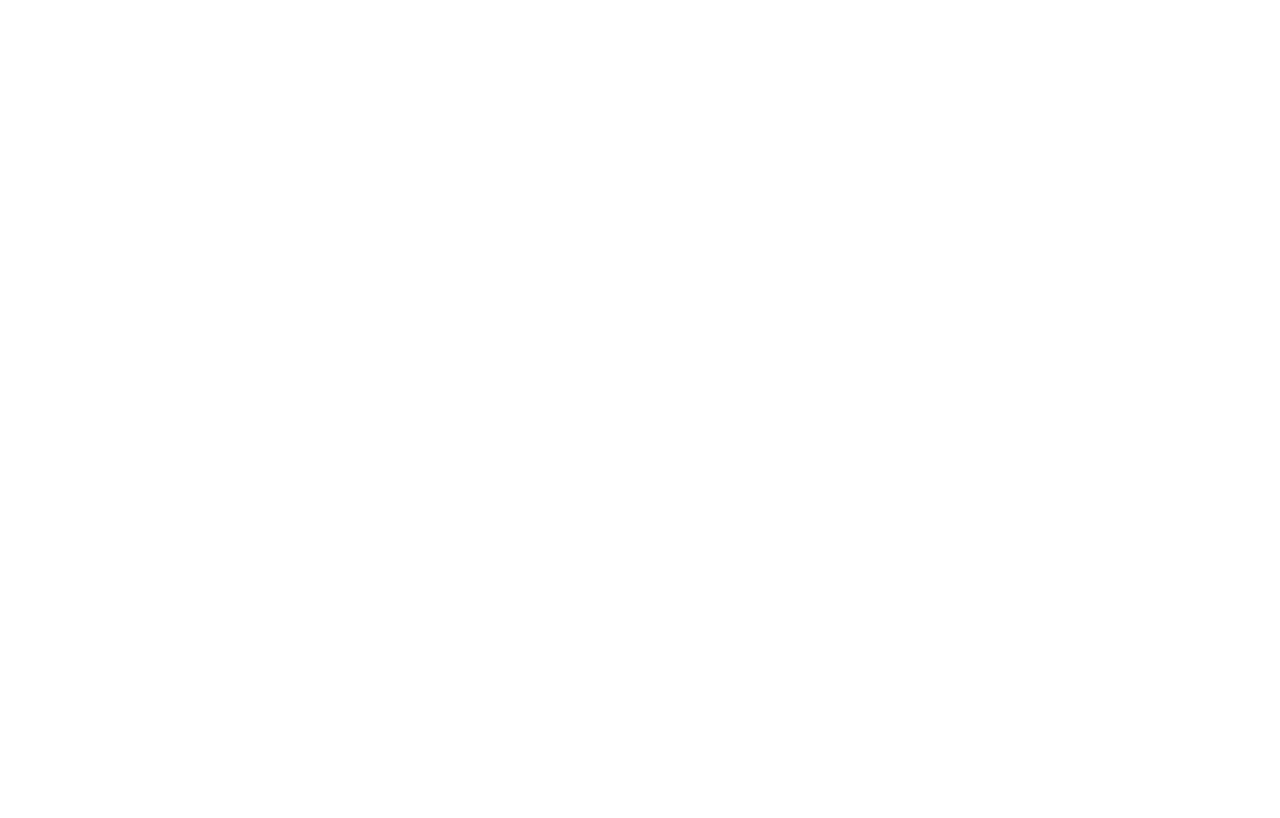
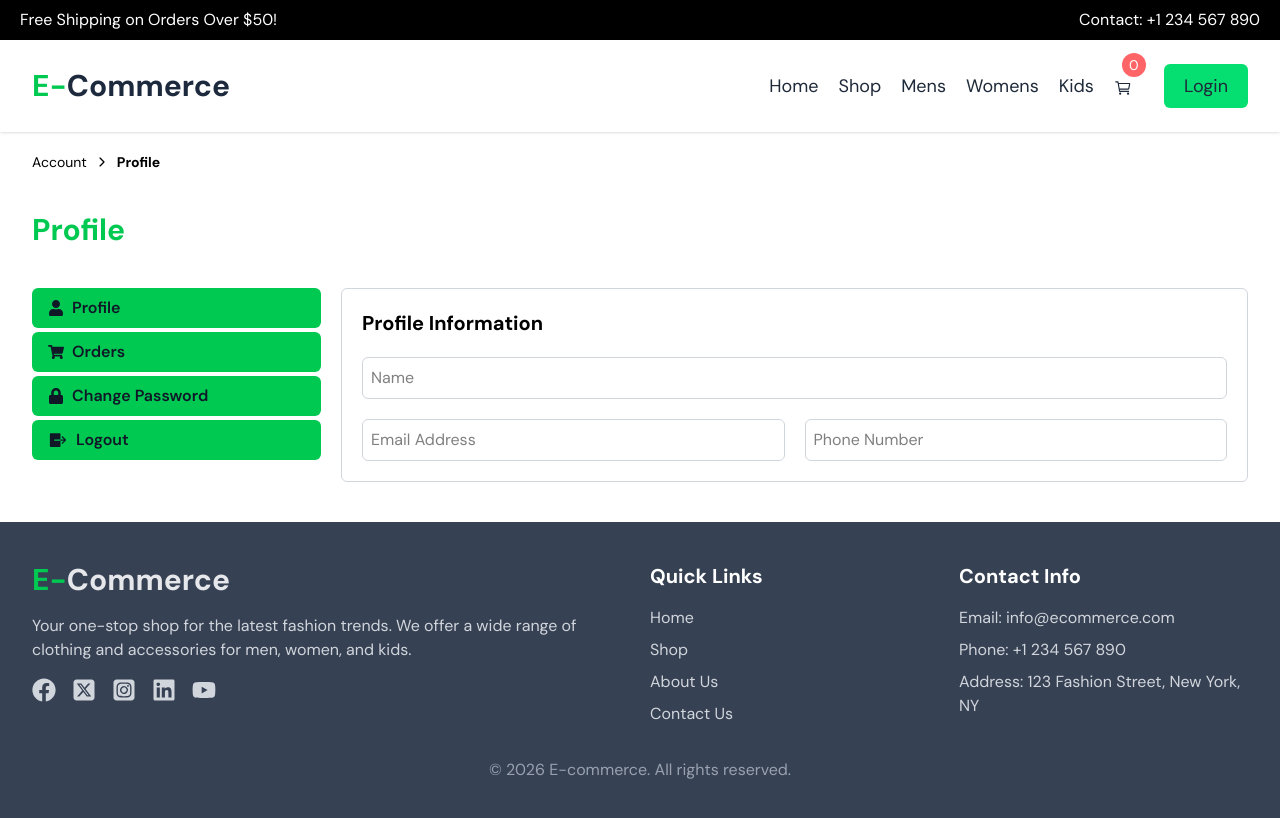
Before and after one commit to layesow/frontend-Ecommerce-React-MERN, a React app: page /account/profile in a window 1280 px wide. Before the commit this address had no page. Shown: the top 818 px of the page. Built offline with nearby package versions, Linux system fonts and the light colour scheme; the HTML template or start-up script is replaced by a standard one.

Commit message:
creation du menu sidbar de profile user

```diff
--- a/src/App.jsx
+++ b/src/App.jsx
@@ -9,6 +9,9 @@
 import Login from './pages/Login';
 import Cart from './pages/Cart';
 import Checkout from './pages/Checkout';
+import Profile from './pages/account/Profile';
+import Orders from './pages/account/Orders';
+import ChangePassword from './pages/account/ChangePassword';
 
 function App() {
 
@@ -23,6 +26,9 @@
           <Route path='/register' element={<Register/>} />
           <Route path='/cart' element={<Cart/>} />
           <Route path='/checkout' element={<Checkout/>} />
+          <Route path='/account/profile' element={<Profile/>} />
+          <Route path='/account/orders' element={<Orders/>} />
+          <Route path='/account/change-password' element={<ChangePassword/>} />
       </Routes>
     </>
     </>
--- /dev/null
+++ b/src/pages/account/ChangePassword.jsx
@@ -0,0 +1,12 @@
+import React from 'react'
+import Layout from '../../components/layouts/Layout'
+
+const ChangePassword = () => {
+  return (
+    <Layout>
+        <div>ChangePassword</div>
+    </Layout>
+  )
+}
+
+export default ChangePassword
--- /dev/null
+++ b/src/pages/account/Orders.jsx
@@ -0,0 +1,12 @@
+import React from 'react'
+import Layout from '../../components/layouts/Layout'
+
+const Orders = () => {
+  return (
+    <Layout>
+        <div>Orders</div>
+    </Layout>
+  )
+}
+
+export default Orders
--- /dev/null
+++ b/src/pages/account/Profile.jsx
@@ -0,0 +1,73 @@
+import React from 'react'
+import Layout from '../../components/layouts/Layout'
+import { IoIosArrowForward } from "react-icons/io";
+import { Link } from 'react-router-dom'
+import { FaUser } from "react-icons/fa";
+import { FaShoppingCart } from "react-icons/fa";
+import { FaLock } from "react-icons/fa";
+import { IoLogOutSharp } from "react-icons/io5";
+
+
+
+
+const Profile = () => {
+  return (
+    <Layout>
+        {/* breadcrump */}
+        <div className="max-w-360 lg:px-8 px-5 mx-auto py-5">
+          <div className="flex items-center gap-x-2 text-sm">
+            <Link>Account</Link>
+            <IoIosArrowForward />
+            <Link className="font-bold">Profile</Link>
+          </div>
+        </div>
+
+        {/* title */}
+        <div className="max-w-360 lg:px-8 px-5 mx-auto py-5">
+          <div className="flex text-4xl gap-x-2 text-green-500">
+            <h1 className="text-3xl font-bold">Profile</h1>
+          </div>
+        </div>
+        <div className="max-w-360 lg:px-8 px-5 mx-auto pt-5 b pb-10">
+          <div className="grid grid-cols-12 gap-5">
+            {/* sidebar */}
+            <div className="lg:col-span-3 col-span-12 mb-5">
+              <div className="space-y-1">
+                <Link to="/account/profile" className="bg-green-500 text-gray-900 px-4 py-2
+                    rounded-md w-full flex items-center font-semibold hover:bg-gray-900 hover:text-white
+                    animation duration-300"> <FaUser className='me-2' />Profile
+                </Link>
+                <Link to="/account/orders" className="bg-green-500 text-gray-900 px-4 py-2
+                    rounded-md w-full flex items-center font-semibold hover:bg-gray-900 hover:text-white
+                    animation duration-300"> <FaShoppingCart className='me-2' />Orders
+                </Link>
+                <Link to="/account/change-password" className="bg-green-500 text-gray-900 px-4 py-2
+                    rounded-md w-full flex items-center font-semibold hover:bg-gray-900 hover:text-white
+                    animation duration-300"> <FaLock className='me-2' /> Change Password
+                </Link>
+                <Link className="bg-green-500 text-gray-900 px-4 py-2
+                    rounded-md w-full flex items-center font-semibold hover:bg-gray-900 hover:text-white
+                    animation duration-300"><IoLogOutSharp size={20} className='me-2' /> Logout
+                </Link>
+              </div>
+            </div>
+
+            {/* form area */}
+            <div className="lg:col-span-9 col-span-12">
+              <div className="border border-gray-300 p-5 rounded-md">
+                <h2 className="text-xl font-bold mb-5">Profile Information</h2>
+                <form className="grid grid-cols-2 gap-5">
+                  <input type="text" placeholder="Name" className="border border-gray-300 p-2 rounded-md w-full col-span-2"/>
+                  <input type="email" placeholder="Email Address" className="border border-gray-300 p-2 rounded-md w-full"/>
+                  <input type="text" placeholder="Phone Number" className="border border-gray-300 p-2 rounded-md w-full"/>
+                </form>
+              </div>
+            </div>
+
+          </div>
+        </div>
+    </Layout>
+  )
+}
+
+export default Profile
```
